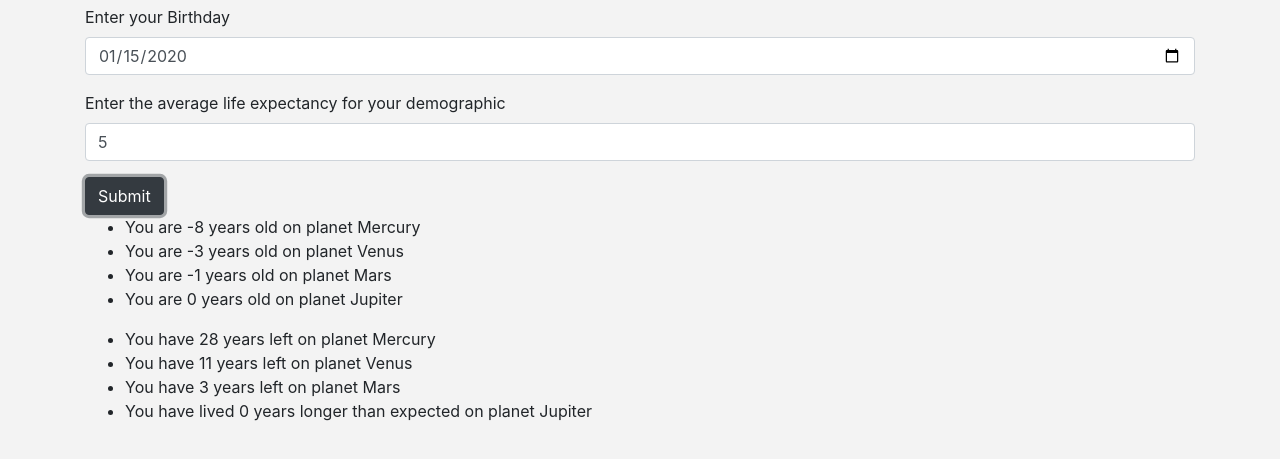
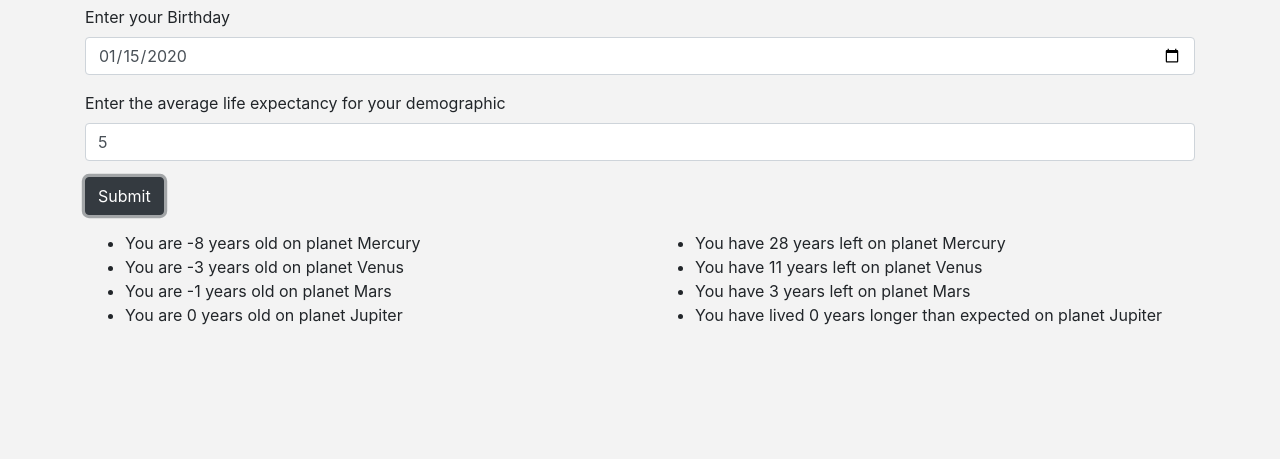
Before and after one commit to paigewilliams/Galactic-Age-Calculator, a website built with webpack: page src/index.html in a window 1280 px wide. Both pictures are taken after typing "2020-01-15", "5" into the empty fields and a click on the button "Submit". Shown: the part 51-510 px from the top of the page. Built offline with nearby package versions, Linux system fonts and the light colour scheme.

Commit message:
Add styling to UI.

```diff
--- a/src/index.html
+++ b/src/index.html
@@ -19,21 +19,25 @@
       </form>
 
       <div class="output">
+        <div class="row">
+          <div class="col-md-6">
             <ul class="ages">
               <li>You are <span id="mercury"></span> years old on planet Mercury</li>
               <li>You are <span id="venus"></span> years old on planet Venus</li>
               <li>You are <span id="mars"></span> years old on planet Mars</li>
               <li>You are <span id="jupiter"></span> years old on planet Jupiter</li>
             </ul>
+          </div>
+          <div class="col-md-6">
             <ul class="exp">
               <li id="mercury-exp"></li>
               <li id="venus-exp"></li>
               <li id="mars-exp"></li>
               <li id="jupiter-exp"></li>
             </ul>
-
           </div>
-
+        </div>
+      </div>
     </div>
   </body>
 </html>
--- a/src/styles.css
+++ b/src/styles.css
@@ -1,8 +1,9 @@
 .output {
   display: none;
+  margin-top: 1em;
 }
 
 body {
   background-color: #F3F3F3;
-  max-width: 650;
+  max-width: 650em;
 }
```
Lines whose indentation alone changed are shown as unchanged.
